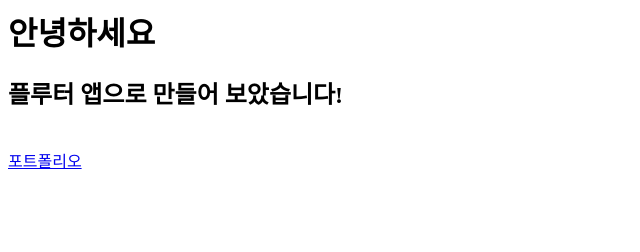
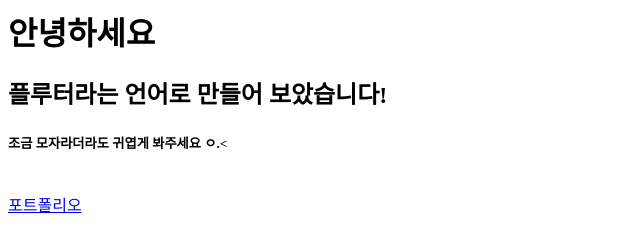
Before and after one commit to jung-chaewon/jung-chaewon.github.io, a plain HTML site: page index.html in a window 1280 px wide. Shown: the whole page, without its empty margins (0-640 px from the left). Drawn offline with Linux system fonts and the light colour scheme.

Commit message:
Update index.html

```diff
--- a/index.html
+++ b/index.html
@@ -1,5 +1,6 @@
 <h1>안녕하세요</h1>
-<h2>플루터 앱으로 만들어 보았습니다!</h2>
+<h2>플루터라는 언어로 만들어 보았습니다!</h2>
+<h5>조금 모자라더라도 귀엽게 봐주세요 ㅇ.< </h5>
 <br>
 <a href= "./pf"> 포트폴리오</a>
 </br>
```
